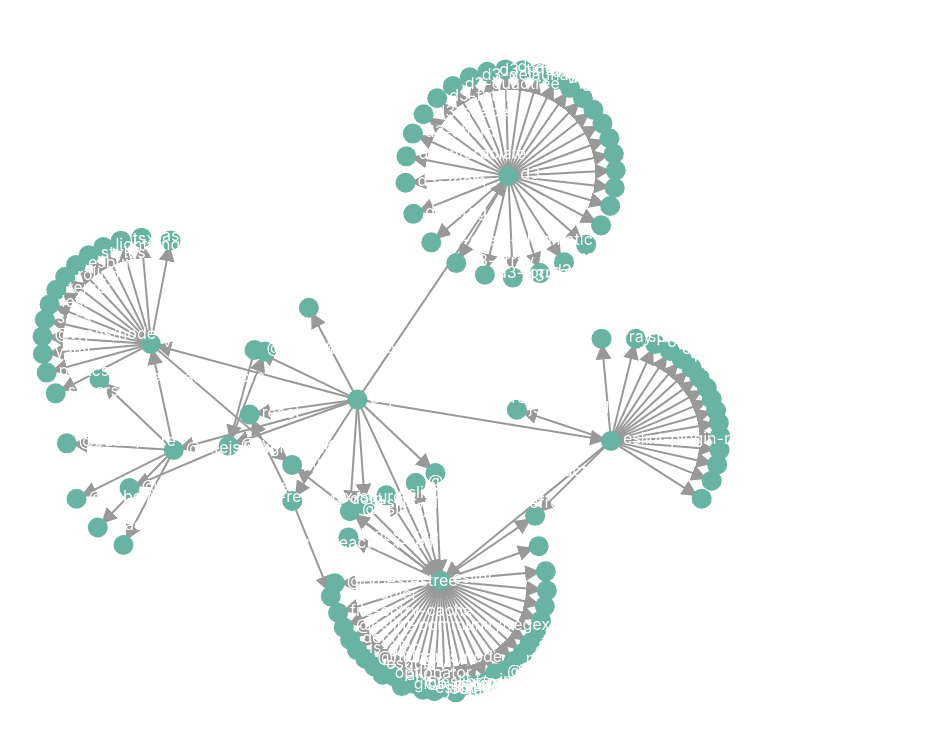
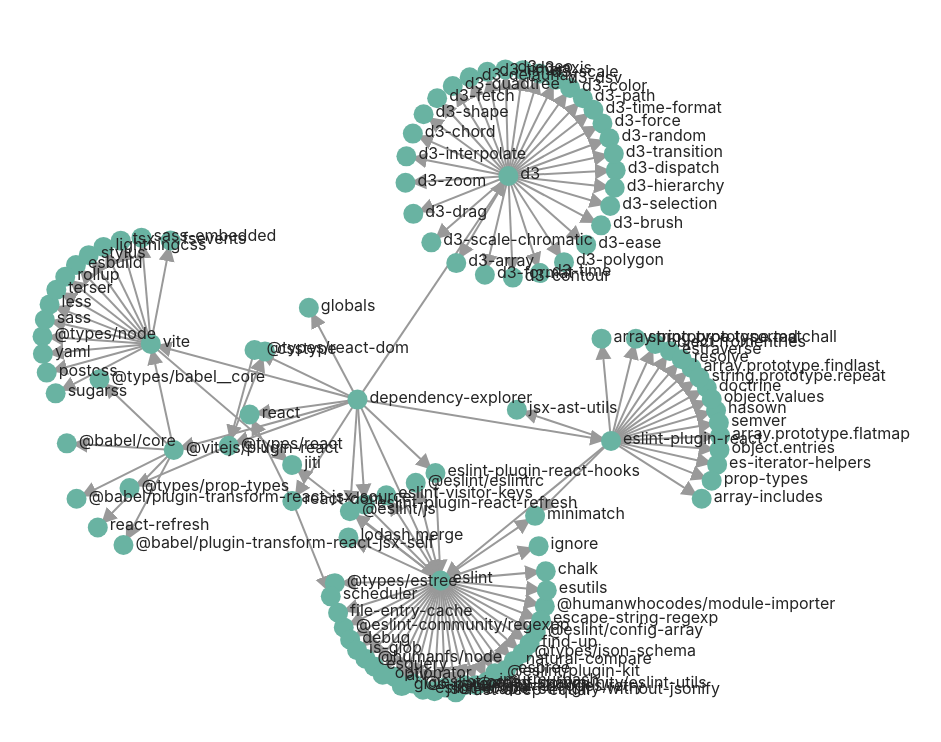
Before and after one commit to pasiones/npm-dependency-explorer, a React (Vite) app: page / in a window 1280 px wide. Shown: the top 742 px of the page, without its empty margins (219-1160 px from the left). Built offline with nearby package versions, Linux system fonts and the light colour scheme.

Commit message:
font color is now compatible with browser's theme mode

```diff
--- a/src/components/DependenciesGraph.jsx
+++ b/src/components/DependenciesGraph.jsx
@@ -99,8 +99,14 @@
           .enter().append('text')
           .attr('x', 12)
           .attr('y', 3)
-          .attr('fill', 'white')
           .text(d => d.id);
+
+        // Detect the current color scheme
+        const isLightMode = window.matchMedia('(prefers-color-scheme: light)').matches;
+        const fontColor = isLightMode ? '#242424' : '#ffffff';
+
+        // Apply the font color to the text elements
+        d3.selectAll('text').attr('fill', fontColor);
 
         // Update the simulation on each tick
         simulation.on('tick', () => {
--- a/src/index.css
+++ b/src/index.css
@@ -39,14 +39,11 @@
 }
 
 @media (prefers-color-scheme: light) {
-  :root {
+  body {
     color: #213547;
-    background-color: #ffffff;
+    background-color: #ffffff ;
   }
   a:hover {
     color: #747bff;
   }
-  button {
-    background-color: #f9f9f9;
-  }
 }
```
